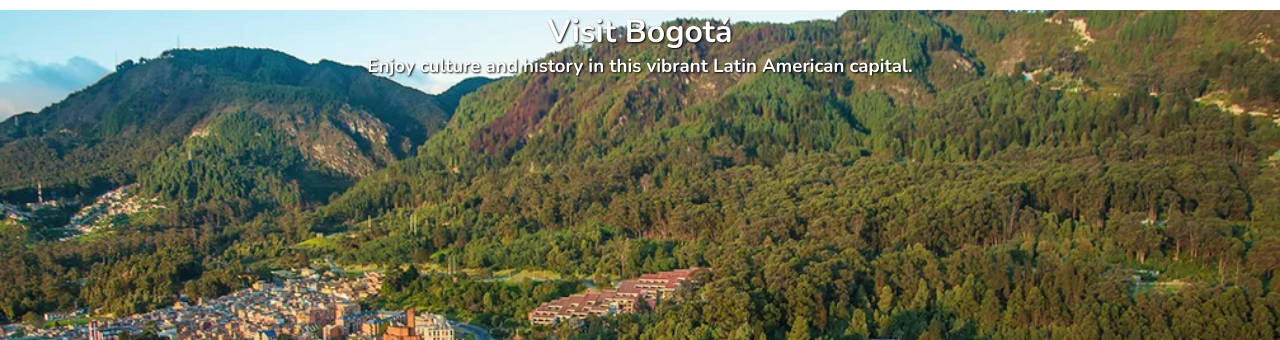
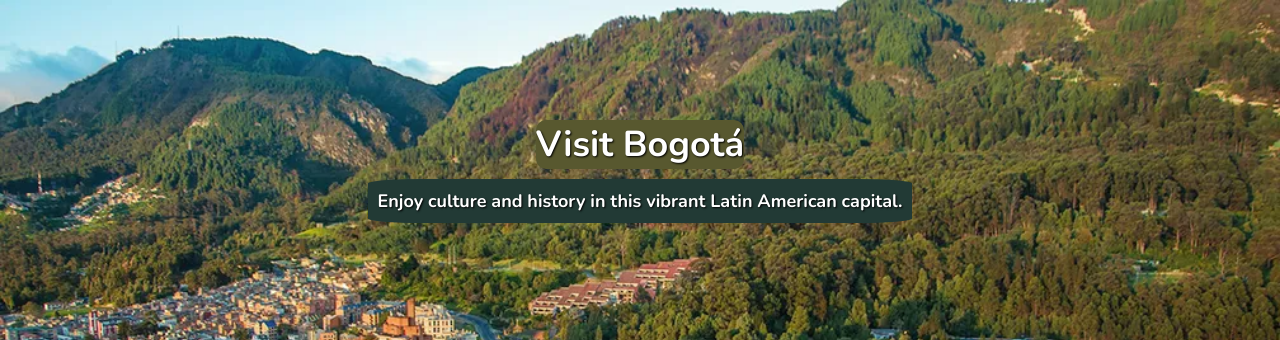
Before and after one commit to dscardona/hometown-homepage, a plain HTML site: page index.html in a window 1280 px wide. Shown: the top 340 px of the page. Drawn offline with nearby package versions, Linux system fonts and the light colour scheme.

Commit message:
Finish styling hero section

```diff
--- a/styles.css
+++ b/styles.css
@@ -1,20 +1,36 @@
 * {
+    font-family: 'Nunito', sans-serif;
     margin: 0px;
-    font-family: 'Nunito', sans-serif;
 }
-
 
 .hero {
     background-image: url(images/bogota-hero.webp);
     background-size: cover;
+    height: 343px;
+    display: flex;
+    justify-content: center;
+    align-items: center;
     text-align: center;
-    height: 500px;
 }
 
 .hero-text {
     color: white;
     text-shadow: 1px 1px 2px black;
+}
+
+.hero-text > h1 {
+    background-color: #58582f;
+    display: inline;
+    border-radius: 10px;
+    font-size: 36px;
+}
+
+.hero-text > h3 {
+    background-color: #223a35;
+    border-radius: 10%;
+    font-size: 18px;
     margin-top: 10px;
+    padding: 10px;
 }
 
 
```
Also changed, not shown: index.html (+1 -2 lines).
